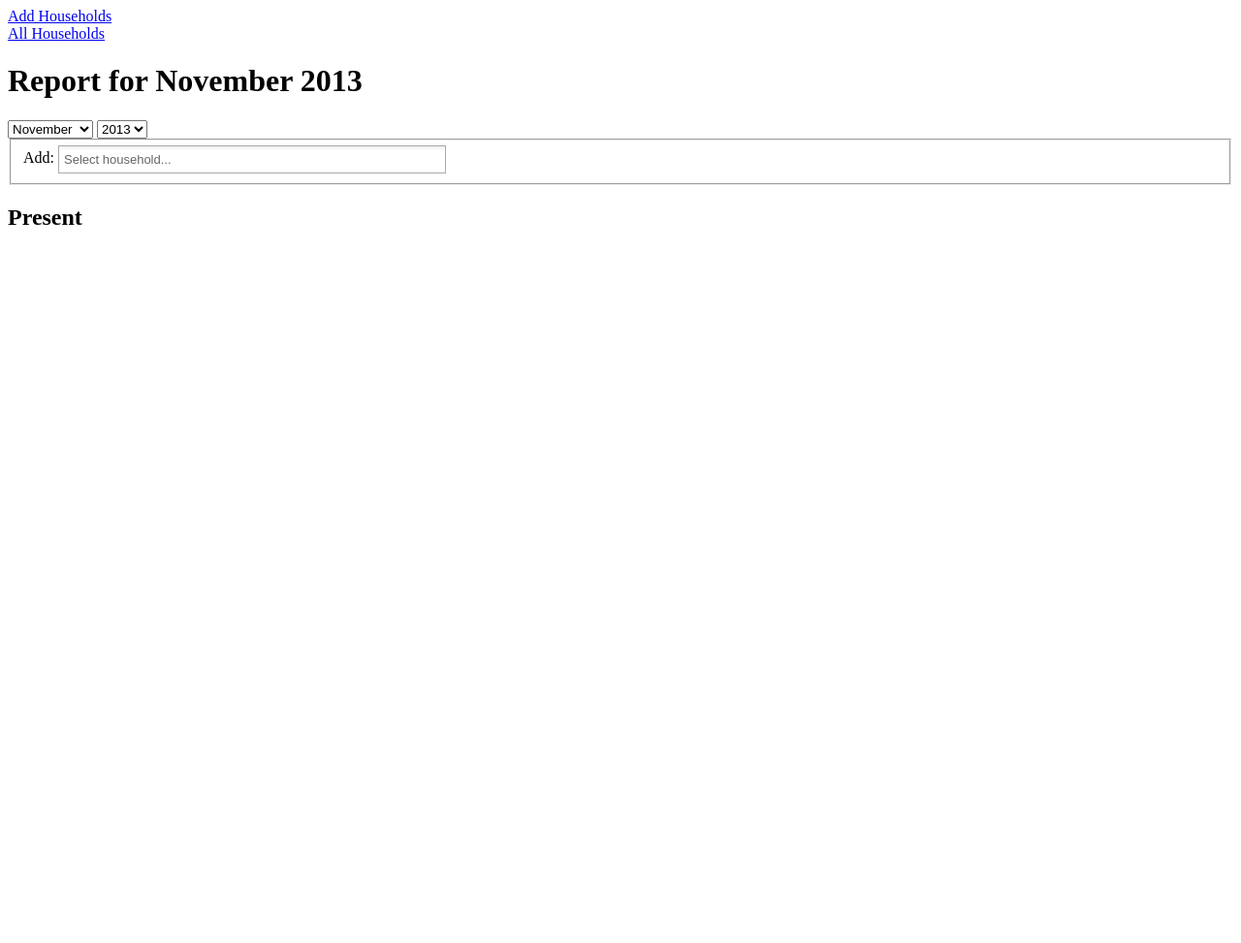
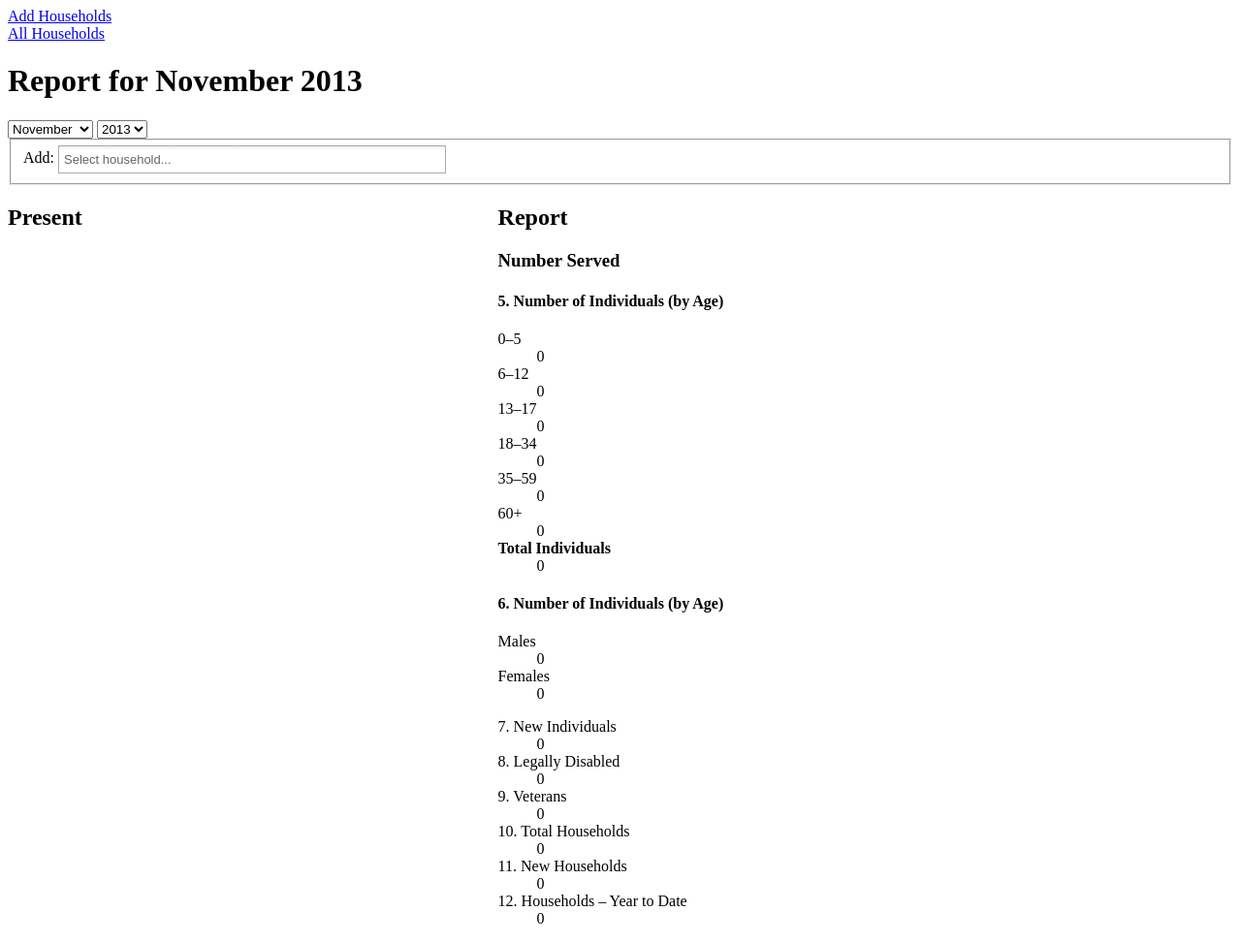
Before and after one commit to nathanielbuck/food-bank, a CodeIgniter app: page /sonshine_food/index.php/report/index in a window 1280 px wide. Shown: the whole page at 97% size. Before the commit the page ends 232 px from the top, so only its background shows below. Run offline with CodeIgniter, Linux system fonts and the light colour scheme; data that the repository does not hold is empty; some libraries are stand-ins or nearby versions.

Commit message:
Generate a monthly report summary and fix some bugs with selecting households that received food.

```diff
--- a/application/controllers/report.php
+++ b/application/controllers/report.php
@@ -37,10 +37,24 @@ class Report extends CI_Controller {
 		$data['absent_households'] =
 			$this->report_model->get_absent_households($month, $year);
 
+		$data['report'] = self::generate_report($month, $year);
 
 		$this->load->view('templates/header', $data);
 		$this->load->view('report/index', $data);
 		$this->load->view('templates/footer');
 	}
+
+	public function generate_report($month, $year) {
+		$report = $this->report_model->get_monthly_report($month, $year);
+
+		$report['new_individuals'] =
+			$this->report_model->new_individuals($month, $year);
+		$report['new_households'] =
+			$this->report_model->new_households($month, $year);
+		$report['households_year_to_date'] =
+			$this->report_model->households_year_to_date($month, $year);
+
+		return $report;
+	}
 }
 ?>
--- a/application/models/report_model.php
+++ b/application/models/report_model.php
@@ -8,20 +8,21 @@ class Report_model extends CI_Model {
 	}
 
 	public function get_present_households ($month, $year) {
-		$date = $year . '-' . $month . '-1';
+	    $date = self::generate_date($month, $year);
 		$sql = "
 			SELECT household.household_id, first_name, last_name
 			FROM household
 			JOIN serve
 		  		ON (household.household_id = serve.household_id)
-			WHERE date = ?";
+            WHERE date = ?
+            ORDER BY last_name ASC, first_name ASC";
 
 		$query = $this->db->query($sql, array($date));
-        return $query->result_array();
+	    return $query->result_array();
 	}
 
 	public function get_absent_households ($month, $year) {
-		$date = $year . '-' . $month . '-1';
+	    $date = self::generate_date($month, $year);
 		$sql = '
 			SELECT household_id, first_name, last_name
 			FROM household
@@ -31,12 +32,12 @@ class Report_model extends CI_Model {
 				WHERE date = ?
 			)';
 		$query = $this->db->query($sql, array($date));
-        return $query->result_array();
+	    return $query->result_array();
 	}
 
-	public function serve_household($household_id, $month, $year) {
-		$date = $year . '-' . $month . '-1';
-        $data = array (
+	public function serve_household ($household_id, $month, $year) {
+	    $date = self::generate_date($month, $year);
+	    $data = array (
 			'household_id' => $household_id,
 			'date' => $date
 		);
@@ -44,5 +45,143 @@ class Report_model extends CI_Model {
 
 		return TRUE;
 	}
+
+	public function get_monthly_report($month, $year) {
+	    $date = self::generate_date($month, $year);
+	    $date_5 = self::generate_date($month, $year - 5);
+	    $date_12 = self::generate_date($month, $year - 12);
+	    $date_17 = self::generate_date($month, $year - 17);
+	    $date_34 = self::generate_date($month, $year - 34);
+	    $date_59 = self::generate_date($month, $year - 59);
+	    $sql = "SELECT DISTINCT
+	                (SELECT COUNT(*)
+                    FROM household_members
+	                JOIN serve ON (household_members.household_id = serve.household_id)
+                    WHERE date = ?) AS total_individuals,
+	                (SELECT COUNT(*)
+                    FROM household
+	                JOIN serve ON (household.household_id = serve.household_id)
+                    WHERE date = ?) AS total_households,
+	                (SELECT COUNT(*)
+	                 FROM household_members
+	                 JOIN serve ON (household_members.household_id = serve.household_id)
+                     WHERE birthday >= ? AND date = ?) AS ageRange1,
+	                (SELECT COUNT(*)
+	                 FROM household_members
+	                 JOIN serve ON (household_members.household_id = serve.household_id)
+	                 WHERE birthday < ? AND birthday >= ? AND date = ?) AS ageRange2,
+	                (SELECT COUNT(*)
+	                 FROM household_members
+	                 JOIN serve ON (household_members.household_id = serve.household_id)
+	                 WHERE birthday < ? AND birthday >= ? AND date = ?) AS ageRange3,
+	                (SELECT COUNT(*)
+	                 FROM household_members
+	                 JOIN serve ON (household_members.household_id = serve.household_id)
+	                 WHERE birthday < ? AND birthday >= ? AND date = ?) AS ageRange4,
+	                (SELECT COUNT(*)
+	                 FROM household_members
+	                 JOIN serve ON (household_members.household_id = serve.household_id)
+	                 WHERE birthday < ? AND birthday >= ? AND date = ?) AS ageRange5,
+	                (SELECT COUNT(*)
+	                 FROM household_members
+	                 JOIN serve ON (household_members.household_id = serve.household_id)
+	                 WHERE birthday < ? AND date = ?) AS ageRange6,
+	                (SELECT COUNT(*)
+	                 FROM household_members
+	                 JOIN serve ON (household_members.household_id = serve.household_id)
+	                 WHERE sex = '1' AND date = ?) AS male,
+	                (SELECT COUNT(*)
+	                 FROM household_members
+	                 JOIN serve ON (household_members.household_id = serve.household_id)
+                     WHERE sex = '2' AND date = ?) AS female,
+                    CASE
+                      WHEN SUM(DISTINCT disabled) IS NULL
+                        THEN '0'
+                      ELSE
+                        SUM(DISTINCT disabled)
+                    END AS disabled,
+                    CASE
+                      WHEN SUM(DISTINCT veteran) IS NULL
+                        THEN '0'
+                      ELSE
+                        SUM(DISTINCT veteran)
+                    END AS veteran,
+                    CASE
+                      WHEN SUM(DISTINCT food_stamps) IS NULL
+                        THEN '0'
+                      ELSE
+                        SUM(DISTINCT food_stamps)
+                    END AS food_stamps
+	            FROM household
+	            JOIN serve ON (household.household_id = serve.household_id)
+	            JOIN household_members as members ON (household.household_id = members.household_id)
+	            WHERE date = ?";
+        $data = array(
+            $date,
+            $date,
+            $date_5, $date,
+            $date_5, $date_12, $date,
+            $date_12, $date_17, $date,
+            $date_17, $date_34, $date,
+            $date_34, $date_59, $date,
+            $date_59, $date,
+            $date,
+            $date,
+            $date
+        );
+		$query = $this->db->query($sql, $data);
+	    return $query->row_array();
+	}
+
+	public function new_households($month, $year) {
+	    $date = self::generate_date($month, $year);
+        $sql = "SELECT COUNT(*) AS new_households
+                FROM serve
+                WHERE date = ?
+                    AND serve.household_id NOT IN (
+                        SELECT DISTINCT household_id
+                        FROM serve
+                        WHERE date < ?)";
+        $data = array($date, $date);
+
+		$query = $this->db->query($sql, $data);
+        $result = $query->row_array();
+	    return $result['new_households'];
+    }
+	public function new_individuals($month, $year) {
+	    $date = self::generate_date($month, $year);
+        $sql = "SELECT COUNT(birthday) AS new_individuals
+                FROM serve
+                JOIN household_members
+                    ON (serve.household_id = household_members.household_id)
+                WHERE date = ?
+                    AND serve.household_id NOT IN (
+                        SELECT household_id
+                        FROM serve
+                        WHERE date < ?)";
+        $data = array($date, $date);
+
+		$query = $this->db->query($sql, $data);
+        $result = $query->row_array();
+	    return $result['new_individuals'];
+    }
+
+	public function households_year_to_date($month, $year) {
+	    $date = self::generate_date($month, $year);
+	    $january = self::generate_date(1, $year);
+        $sql = "SELECT COUNT(DISTINCT household_id) as households
+                FROM serve
+                WHERE date <= ?
+                    AND date >= ?";
+        $data = array($date, $january);
+
+		$query = $this->db->query($sql, $data);
+        $result = $query->row_array();
+	    return $result['households'];
+    }
+
+	protected function generate_date ($month, $year) {
+		return $year . '-' . $month . '-1';
+	}
 }
 ?>
--- a/application/views/report/index.php
+++ b/application/views/report/index.php
@@ -48,6 +48,7 @@
 	</select>
 </fieldset>
 
+<div class="primary">
     <h2>Present</h2>
     <ul class="present_households">
     <?php
@@ -63,3 +64,47 @@ foreach ($present_households as $h):
     endforeach;
     ?>
     </ul>
+</div>
+<div id="report" class="secondary">
+    <h2>Report</h2>
+    <h3>Number Served</h3>
+    <h4>5. Number of Individuals (by Age)</h4>
+    <dl>
+        <dt>0&ndash;5</dt>
+        <dd id="age-range1"><? echo $report['ageRange1']; ?></dd>
+        <dt>6&ndash;12</dt>
+        <dd id="age-range2"><? echo $report['ageRange2']; ?></dd>
+        <dt>13&ndash;17</dt>
+        <dd id="age-range3"><? echo $report['ageRange3']; ?></dd>
+        <dt>18&ndash;34</dt>
+        <dd id="age-range4"><? echo $report['ageRange4']; ?></dd>
+        <dt>35&ndash;59</dt>
+        <dd id="age-range5"><? echo $report['ageRange5']; ?></dd>
+        <dt>60+</dt>
+        <dd id="age-range6"><? echo $report['ageRange6']; ?></dd>
+        <dt><strong>Total Individuals</strong></dt>
+        <dd id="total-individuals"><? echo $report['total_individuals']; ?></dd>
+    </dl>
+
+    <h4>6. Number of Individuals (by Age)</h4>
+    <dl>
+        <dt>Males</dt>
+        <dd id="males"><? echo $report['male']; ?></dd>
+        <dt>Females</dt>
+        <dd id="females"><? echo $report['female']; ?></dd>
+    </dl>
+    <dl>
+        <dt>7. New Individuals</dt>
+        <dd id="new-individuals"><? echo $report['new_individuals']; ?></dd>
+        <dt>8. Legally Disabled</dt>
+        <dd id="disabled"><? echo $report['disabled']; ?></dd>
+        <dt>9. Veterans</dt>
+        <dd id="veterans"><? echo $report['veteran']; ?></dd>
+        <dt>10. Total Households</dt>
+        <dd id="total-households"><? echo $report['total_households']; ?></dd>
+        <dt>11. New Households</dt>
+        <dd id="new-households"><? echo $report['new_households']; ?></dd>
+        <dt>12. Households &ndash; Year to Date</dt>
+        <dd id="households-year-to-date"><? echo $report['households_year_to_date']; ?></dd>
+    </dl>
+</div>
--- a/application/views/templates/footer.php
+++ b/application/views/templates/footer.php
@@ -1,16 +1,27 @@
 	<script>
+        bind_chosen();
+        $('select.report-date').change(function () {
+            $('.present_households').html('');
+		    $('select[name="households_absent"]').html('');
+		    $('#report dd').text('');
+
+            update_report();
+        });
+        function bind_chosen() {
             $('select[multiple="multiple"]').chosen();
             $('select[name="households_absent"]')
                 .chosen({max_selected_options: 0})
                 .change(function() {
-                var that = this;
-		        var $select = $(that);
-	            var $option = $select.find('option[value="' + that.value + '"]');
-	            var name = $option.text();
+                    var
+                        $choices = $('.chosen-choices'),
+                        name = $choices.find('.search-choice span').text().trim(),
+                        $selected_option = $('select[name="households_absent"] ' +
+                            'option:contains("' + name + '")'),
+                        hid = $selected_option.attr('value');
 
                     $('<li>').html(
                         $('<a>')
-                        .attr('href', '../household/' + that.value)
+                            .attr('href', '../household/' + hid)
                             .text(name))
                         .prependTo('.present_households');
 
@@ -19,25 +30,50 @@
                     $.post(
                         '../ajax/serve_household',
                         {
-                        'household_id': that.value,
+                            'household_id': hid,
                             'month': month,
                             'year': year
                         },
                         function (success) {
                             if (success) {
-                            $option.remove();
-                            $select.trigger('chosen:updated');
+                                $('.chosen-choices li.search-choice').remove();
+                                $choices.trigger('chosen:updated');
                             }
                             else {
                                 alert('There was an error.');
                             }
                         }
                     );
+                    update_report(true);
                 });
-        $('select.report-date').change(function () {
-            $('.present_households').html('');
-		    $('select[name="households_absent"]').html('');
+        }
+        function add_absent_households(households) {
+            for (var i = 0; i < households.length; i++) {
+                var household = households[i];
 
+                $('<option>')
+                    .attr('value', household.household_id)
+                    .text(household.first_name + ' ' + household.last_name)
+                        .appendTo('select[name="households_absent"]');
+                $('select[name="households_absent"]')
+                    .trigger('chosen:updated');
+            }
+        }
+        function add_households(households) {
+            for (var i = 0; i < households.length; i++) {
+                var household = households[i];
+
+                $('<li>').html(
+                    $('<a>')
+                        .attr('href', '../household/' + household.household_id)
+                        .text(household.first_name + ' ' + household.last_name))
+                    .appendTo('.present_households');
+            }
+        }
+        function update_report(report_only) {
+            if (0 === arguments.length) {
+                report_only = false;
+            }
 	        var month = $('select[name="month"] option:selected').val();
 	        var year = $('select[name="year"] option:selected').val();
 
@@ -49,38 +85,37 @@
 	            },
                 function (response) {
                     if (response) {
-                        var json = $.parseJSON(response);
-                        add_absent_households(json.absent_households);
-                        prepend_households(json.present_households);
+                        var data = $.parseJSON(response);
+                        if (!report_only) {
+                            add_absent_households(data.absent_households);
+                            add_households(data.present_households);
+                        }
+                        populate_report_data(data);
                     }
                     else {
                         alert('There was an error.');
                     }
                 }
             );
-        });
-        function add_absent_households(households) {
-            for (var i = 0; i < households.length; i++) {
-                var household = households[i];
+        }
+        function populate_report_data(data) {
+            $('#age-range1').text(data.ageRange1);
+            $('#age-range2').text(data.ageRange2);
+            $('#age-range3').text(data.ageRange3);
+            $('#age-range4').text(data.ageRange4);
+            $('#age-range5').text(data.ageRange5);
+            $('#age-range6').text(data.ageRange6);
+            $('#total-individuals').text(data.total_individuals);
 
-                $('<option>')
-                    .attr('val', household.household_id)
-                    .text(household.first_name + ' ' + household.last_name)
-                        .appendTo('select[name="households_absent"]');
-                $('select[name="households_absent"]')
-                    .trigger('chosen:updated');
-            }
-        }
-        function prepend_households(households) {
-            for (var i = 0; i < households.length; i++) {
-                var household = households[i];
+            $('#males').text(data.male);
+            $('#females').text(data.female);
 
-                $('<li>').html(
-                    $('<a>')
-                        .attr('href', '../household/' + household.household_id)
-                        .text(household.first_name + ' ' + household.last_name))
-                    .prependTo('.present_households');
-            }
+            $('#new-individuals').text(data.new_individuals);
+            $('#disabled').text(data.disabled);
+            $('#veterans').text(data.veteran);
+            $('#total-households').text(data.total_households);
+            $('#new-households').text(data.new_households);
+            $('#households-year-to-date').text(data.households_year_to_date);
         }
 	</script>
 	</body>
--- a/application/views/templates/header.php
+++ b/application/views/templates/header.php
@@ -9,8 +9,8 @@
 		<meta name="author" content="Nathaniel Buck" />
 		<meta name="description" content="" />
 
-		<!--<link rel="stylesheet" type="text/css" href="css/screen.css" /> -->
-		<link rel="stylesheet" type="text/css" href="../../css/lib/chosen/chosen.css" />
+		<link rel="stylesheet" href="../../css/screen.css" />
+		<link rel="stylesheet" href="../../css/lib/chosen/chosen.css" />
 
         <script src="https://ajax.googleapis.com/ajax/libs/jquery/1.6.4/jquery.min.js"></script>
         <script src="../../js/chosen.jquery.js"></script>
--- a/css/master.css
+++ b/css/master.css
@@ -1,4 +1,15 @@
 body {
+	/*
 	background: rgba(0, 0, 0, 1);
 	font-size: 62.5%; /* 10px/16px */
 }
+li.search-choice {
+	display: none;
+}
+.primary {
+	float: left;
+	width: 32%;
+}
+.secondary {
+	margin-left: 40%;
+}
--- a/css/screen.css
+++ b/css/screen.css
@@ -1,4 +1,4 @@
 /* import stylesheets and hide from ie/mac \*/
-@import url("reset.css");
+/*@import url("reset.css");*/
 @import url("master.css");
 /* end import/hide */
```
Also changed, not shown: application/controllers/ajax.php (+16 -5 lines). Lines whose indentation alone changed are shown as unchanged.
